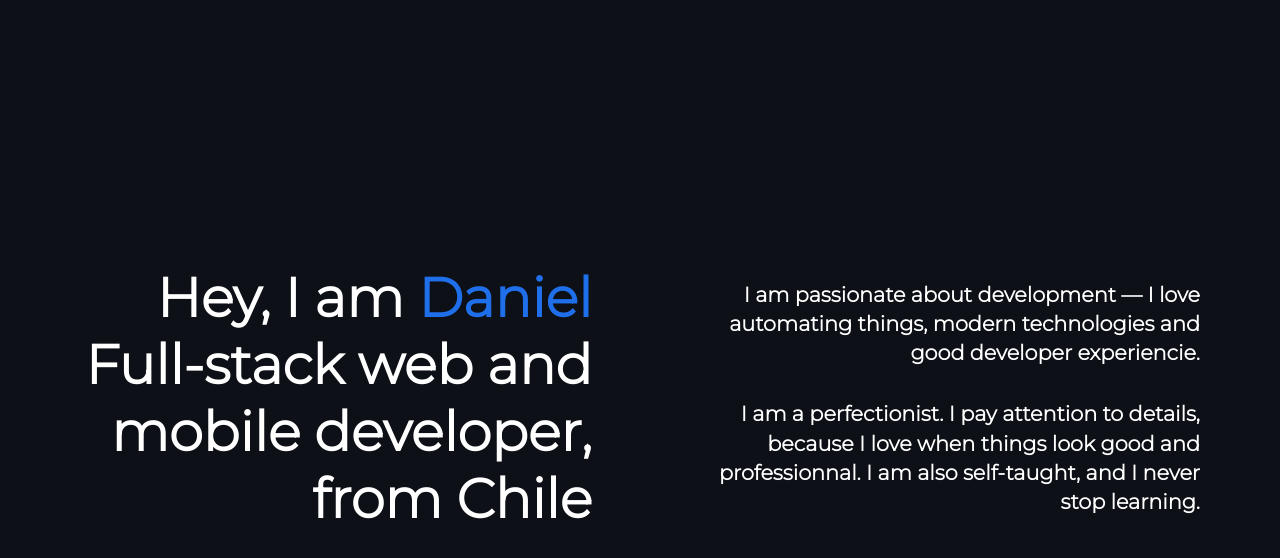
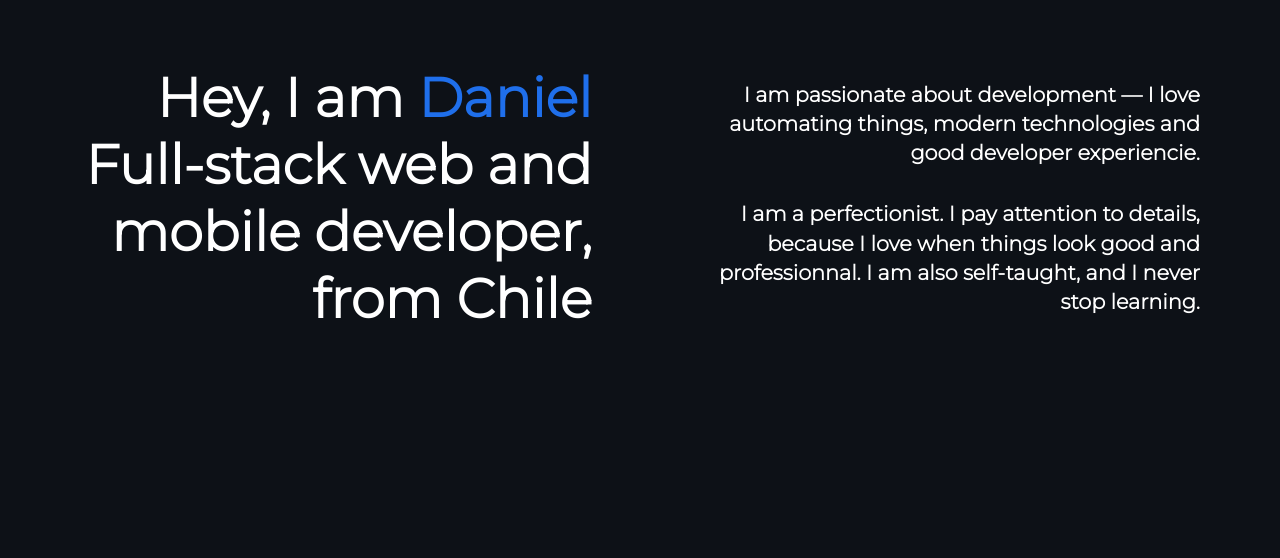
Before and after one commit to danieltadresu/try-app, a React (Create React App) app in the folder academy-web/: page / in a window 1280 px wide. Shown: the top 558 px of the page. Built offline with nearby package versions, Linux system fonts and the light colour scheme.

Commit message:
fix: remove header styles from App.module.css

```diff
--- a/academy-web/src/App.module.css
+++ b/academy-web/src/App.module.css
@@ -1,13 +1,6 @@
 @import url('https://fonts.googleapis.com/css2?family=Montserrat:wght@300&display=swap');
 
 .Body {}
-
-/*** Header Content ***/
-.Header {
-  min-height: 200px;
-  width: 100%;
-}
-/*** End Header Content ***/
 
 /*** Main Content ***/
 .Main {
```
